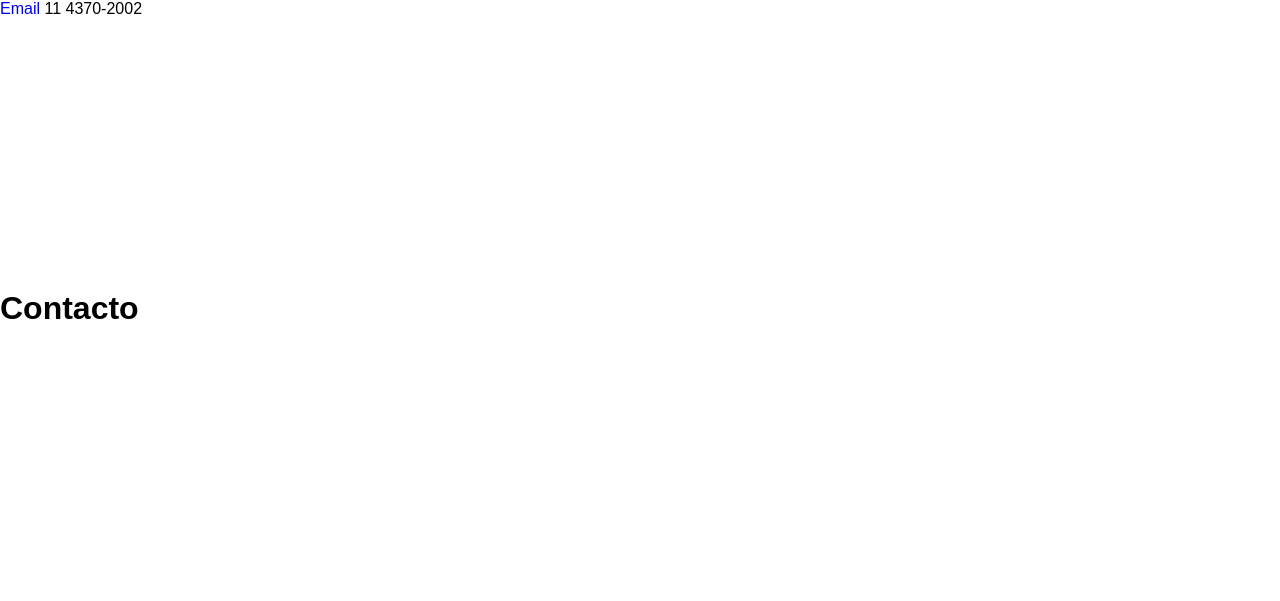
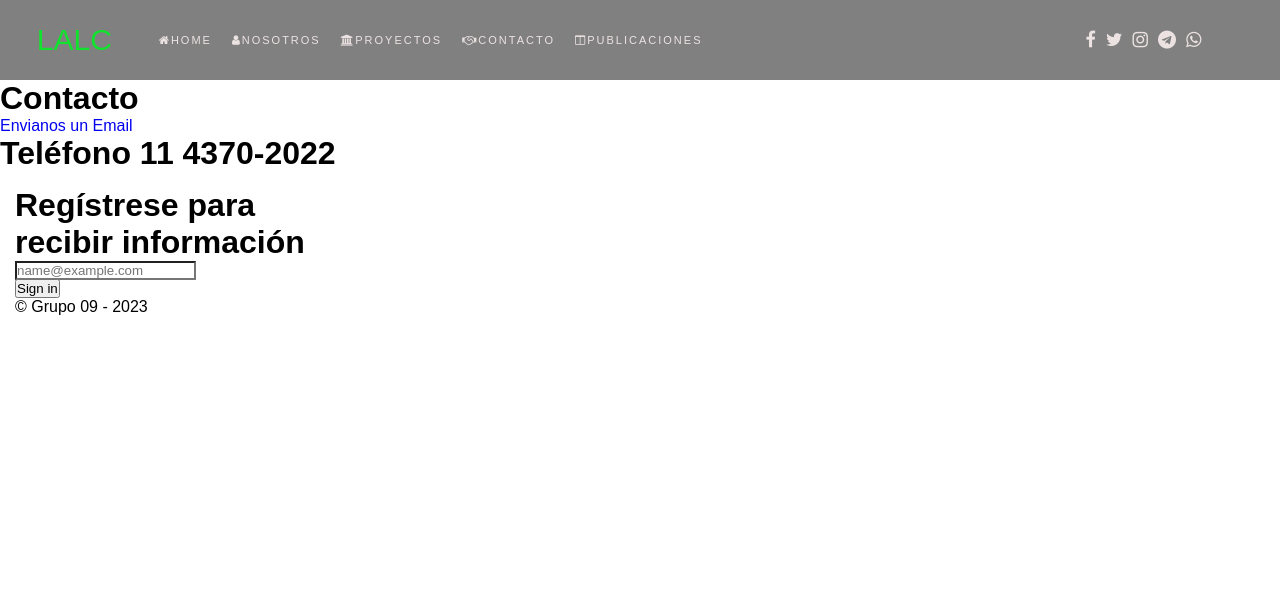
Before and after one commit to carina789/Estudio-de-Arquitectura-y-Dise-o-LALC, a plain HTML site: page pages/contacto.html in a window 1280 px wide. Drawn offline with Linux system fonts and the light colour scheme; files that its build step writes are made by us from their sources.

Commit message:
footer y contactos parcial

```diff
--- a/css/estilos.css
+++ b/css/estilos.css
@@ -205,7 +205,12 @@ h2 {
     padding: 10px;
     text-transform: uppercase;
  }
-
+ h5 {
+    font-size: 15px;
+    text-transform: uppercase;
+    padding: 0px 0 10px 0;
+    color: beige;
+}
 
 
 .publicidad {
@@ -215,7 +220,8 @@ h2 {
 .footer {
     background-position: center;
     background-attachment: contain;
-    background-size: cover;
+    background-size:100%;
+    width: 100%;
     display: flex;
     flex-flow: column nowrap;
     background: gray;
@@ -225,7 +231,7 @@ h2 {
 
 .pie {
     background: rgb(133, 133, 88);
-    width: 300px;
+    width: 100%;
 }
 
 .desplegable {
@@ -260,3 +266,29 @@ h2 {
         flex-direction: column;
     }
 }
+.form-signin {
+    max-width: 330px;
+    padding: 15px;
+  }
+
+  .form-signin .form-floating:focus-within {
+    z-index: 2;
+  }
+
+  .form-signin input[type="email"] {
+    margin-bottom: -1px;
+    border-bottom-right-radius: 0;
+    border-bottom-left-radius: 0;
+  }
+
+  .form-signin input[type="password"] {
+    margin-bottom: 10px;
+    border-top-left-radius: 0;
+    border-top-right-radius: 0;
+  }
+  .telef {
+    background-color: rgb(204, 49, 49);
+    width: 200px;
+    height: 200px;
+    margin: 20px;
+}
--- a/pages/contacto.html
+++ b/pages/contacto.html
@@ -1,26 +1,81 @@
-<!DOCTYPE html>
-<html lang="en">
 <head>
+
     <meta charset="UTF-8">
     <meta http-equiv="X-UA-Compatible" content="IE=edge">
-    <meta name="viewport" content="width=device-width, initial-scale=1.0">
+    <meta name="viewport" content="width=device-width,user-scalable=no,
+     initial-scale=1.0,maximum-scable=1.0,minimum-scale=1.0">
     <link rel="icon" href="css/iconos/icons8-torre-eiffel-48.ico">
     <link rel="stylesheet" href="https://cdnjs.cloudflare.com/ajax/libs/font-awesome/4.7.0/css/font-awesome.min.css">
-    <link rel="stylesheet" href="css/estilos.css">
 
-    <a href="mailto:clientes@estudio.com">Email</a>
-    <span class="telephone-number">11 4370-2002</span>
+    <link rel="stylesheet" href="..\css\estilos.css">
+
+    <title>trabajo practico grupo 9</title>
+
+</head>
+
+<body>
+    <div class="padre">
+        <header class="header">
+            <div class="menu">
+                <div class="logo">
+                    <p><a href="home.html">LALC</a></p>
+                </div>
+                <nav class="nav">
+                    <ul>
+                        <li><a href="home.html"><i class="fa fa-home" aria-hidden="true"></i>home</a></li>
+                        <li> <a href="pages/nosotros.html"><i class="fa fa-user" aria-hidden="true"></i>Nosotros</a>
+                        </li>
+                        <li> <a href="pages/proyectos.html"><i class="fa fa-university"
+                                    aria-hidden="true"></i>Proyectos</a></li>
+                        <li> <a href="pages/contacto.html"><i class="fa fa-handshake-o"
+                                    aria-hidden="true"></i>Contacto</a></li>
+                        <li> <a href="pages/publicaciones.html"><i class="fa fa-columns"
+                                    aria-hidden="true"></i>Publicaciones</a></li>
+                    </ul>
+                </nav>
+                <div class="social">
+                    <div><a href="#"><i class="fa fa-facebook" aria-hidden="true"></i></a></div>
+                    <div><a href="#"><i class="fa fa-twitter" aria-hidden="true"></i></a></div>
+                    <div><a href="#"><i class="fa fa-instagram" aria-hidden="true"></i></a></div>
+                    <div><a href="#"><i class="fa fa-telegram" aria-hidden="true"></i></a></div>
+                    <div><a href="#"><i class="fa fa-whatsapp" aria-hidden="true"></i></a></div>
+                </div>
+        </header>
+        <div class="h2">
+           <h1>Contacto</h1>
+        </div>
+
+    </header>
+    <a href="mailto:clientes@estudio.com">Envianos un Email</a>
+    <div class="h2">
+        <h1>Teléfono   11 4370-2022</h1>
     </div>
 
-    <title>Document</title>
-</head>
-<body>
-    <header>
-        <div class="texto-principal">
-            <h1>Contacto</h1>
 
 
-    </header>
+
+<main class="form-signin w-100 m-auto">
+  <form>
+    <div class="h2">
+        <h1>Regístrese para recibir información</h1>
+     </div>
+    <div class="form-floating">
+      <input type="email" class="form-control" id="floatingInput" placeholder="name@example.com">
+
+    </div>
+    <button class="w-100 btn btn-lg btn-primary" type="submit">Sign in</button>
+    <p class="mt-5 mb-3 text-body-secondary">&copy; Grupo 09 - 2023</p>
+  </form>
+
+
+
+</main>
+
+
+
+  </body>
+</html>
+
 
 </body>
 </html>
```
Also changed, not shown: home.html (+6 -6 lines).
